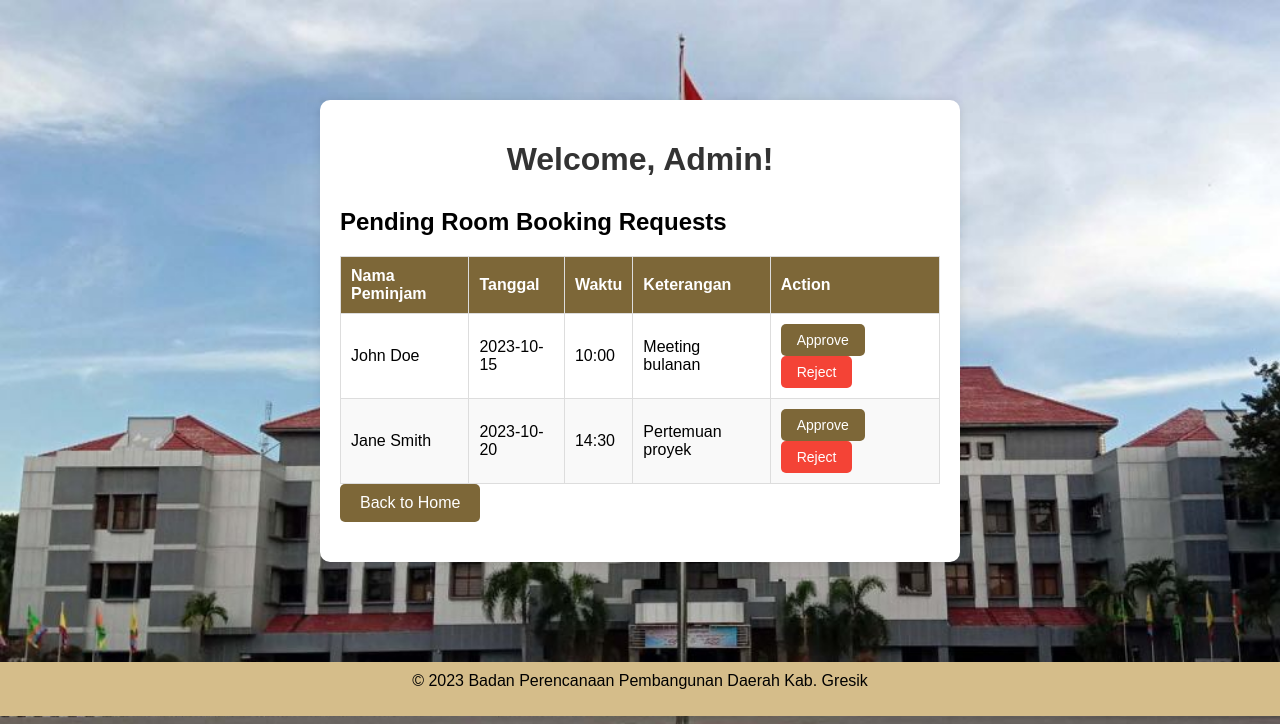
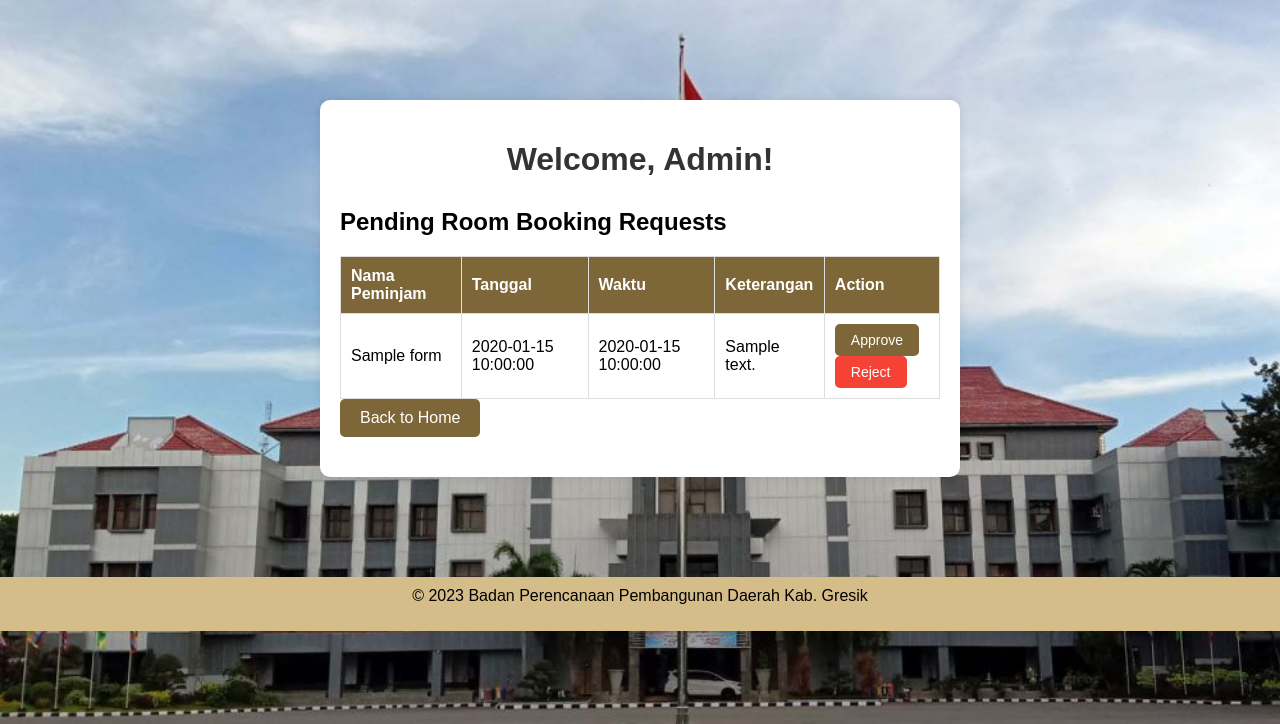
Before and after one commit to isakhlfts/booking-meeting-room, a PHP site: page /admin.php in a window 1280 px wide. Shown: the top 724 px of the page. Run offline with PHP 8.4, Linux system fonts and the light colour scheme; the visitor is signed in with stand-in values (Sample User, id 1); tables that the repository leaves empty or names only in its code hold one stand-in row (values such as "Sample post").

Commit message:
Update admin.php

```diff
--- a/admin.php
+++ b/admin.php
@@ -6,6 +6,36 @@ if (!isset($_SESSION["admin_logged_in"]) || $_SESSION["admin_logged_in"] !== tru
     header("Location: admin_login.php");
     exit;
 }
+
+// Mengimpor koneksi dari dbh.inc.php
+require "dbh.inc.php";
+
+// Cek apakah form disubmit (approve atau reject)
+if ($_SERVER["REQUEST_METHOD"] == "POST" && isset($_POST['action']) && isset($_POST['request_id'])) {
+    $action = $_POST['action'];
+    $request_id = $_POST['request_id'];
+
+    if ($action === 'approve') {
+        // Lakukan tindakan persetujuan di sini, misalnya, update status di database
+        $query = "UPDATE form SET status = 'approved' WHERE id = $request_id";
+        mysqli_query($koneksi, $query);
+    } elseif ($action === 'reject') {
+        // Lakukan tindakan penolakan di sini, misalnya, update status di database
+        $query = "UPDATE form SET status = 'rejected' WHERE id = $request_id";
+        mysqli_query($koneksi, $query);
+    }
+}
+
+// Buat query SQL
+$query = "SELECT name, date, time, description FROM form";
+
+// Eksekusi query
+$result = mysqli_query($koneksi, $query);
+
+if (!$result) {
+    die("Error dalam eksekusi query: " . mysqli_error($koneksi));
+}
+
 ?>
 
 <!DOCTYPE html>
@@ -30,25 +60,33 @@ if (!isset($_SESSION["admin_logged_in"]) || $_SESSION["admin_logged_in"] !== tru
                     </tr>
                 </thead>
                 <tbody>
-                    <!-- Sample data for demonstration purposes -->
                     <?php
-                    $requests = [
-                        ['John Doe', '2023-10-15', '10:00', 'Meeting bulanan'],
-                        ['Jane Smith', '2023-10-20', '14:30', 'Pertemuan proyek']
-                    ];
-
-                    foreach ($requests as $request) {
-                        echo '<tr>';
-                        echo '<td>' . $request[0] . '</td>';
-                        echo '<td>' . $request[1] . '</td>';
-                        echo '<td>' . $request[2] . '</td>';
-                        echo '<td>' . $request[3] . '</td>';
+                    // Loop melalui hasil query dan tampilkan data dalam tabel
+                    while ($row = mysqli_fetch_assoc($result)) {
+                        echo "<tr>";
+                        echo "<td>" . $row['name'] . "</td>";
+                        echo "<td>" . $row['date'] . "</td>";
+                        echo "<td>" . $row['time'] . "</td>";
+                        echo "<td>" . $row['description'] . "</td>";
                         echo '<td>';
-                        echo '<button class="approve-btn">Approve</button>';
-                        echo '<button class="reject-btn">Reject</button>';
+                        echo '<form method="post">';
+                        echo '<input type="hidden" name="action" value="approve">';
+                        if (isset($row['id'])) {
+                        echo '<input type="hidden" name="request_id" value="' . $row['id'] . '">';}
+                        echo '<button type="submit" class="approve-btn">Approve</button>';
+                        echo '</form>';
+                        echo '<form method="post">';
+                        echo '<input type="hidden" name="action" value="reject">';
+                        if (isset($row['id'])) {
+                        echo '<input type="hidden" name="request_id" value="' . $row['id'] . '">';}
+                        echo '<button type="submit" class="reject-btn">Reject</button>';
+                        echo '</form>';
                         echo '</td>';
                         echo '</tr>';
                     }
+
+                    // Bebaskan hasil query
+                    mysqli_free_result($result);
                     ?>
                 </tbody>
             </table>
```
